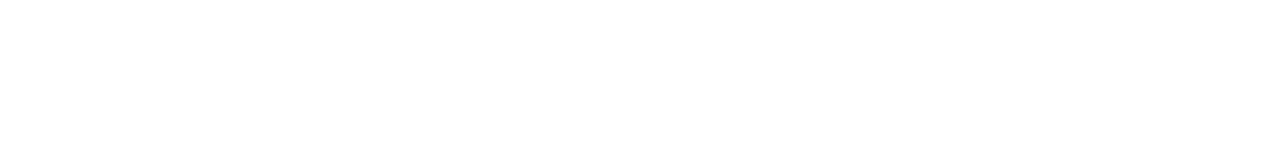
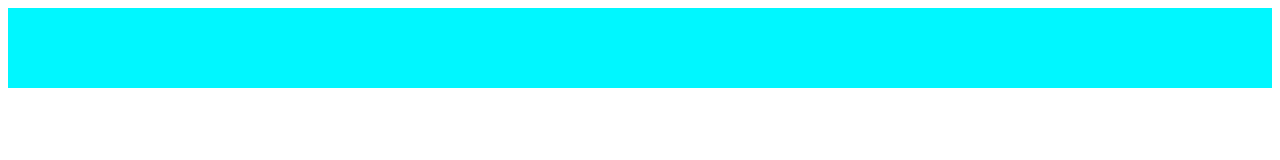
Before and after one commit to Dora1001/Car-parts, a website: page index.html in a window 1280 px wide. Drawn offline with Linux system fonts and the light colour scheme.

Commit message:
partials

```diff
--- a/index.html
+++ b/index.html
@@ -1,15 +1,20 @@
 <!DOCTYPE html>
 <html lang="en">
+
 <head>
     <meta charset="UTF-8">
     <link rel="stylesheet" href="css/main.css">
-    <title>Dokument</title>
-
-
+    <title>BMW - postaw na jakość</title>
+    <link href="https://fonts.googleapis.com/css2?family=Source+Sans+Pro:wght@200;300;400;600;700&display=swap"
+        rel="stylesheet">
 
 </head>
+
 <body>
+    <header>
 
+    </header>
 
 </body>
+
 </html>
--- /dev/null
+++ b/scss/abstract/_variables.scss
@@ -0,0 +1 @@
+$fontBody: 'Source Sans Pro', sans-serif;
--- /dev/null
+++ b/scss/base/_base.scss
@@ -0,0 +1,18 @@
+*,
+*::after,
+*::before {
+    margin: 0;
+    padding: 0;
+    box-sizing: inherit;
+    font-family: inherit;
+    transition: all 0.3s;
+}
+
+
+body {
+    box-sizing: border-box;
+}
+
+ul {
+    list-style: none;
+}
--- /dev/null
+++ b/scss/base/_typography.scss
@@ -0,0 +1,5 @@
+body {
+font-family: $fontBody;
+font-weight: 400;
+font-size: 15px;
+}
```
Also changed, not shown: scss/abstract/_mixins.scss (added), scss/pages/_home.scss (added), 1 other file.
